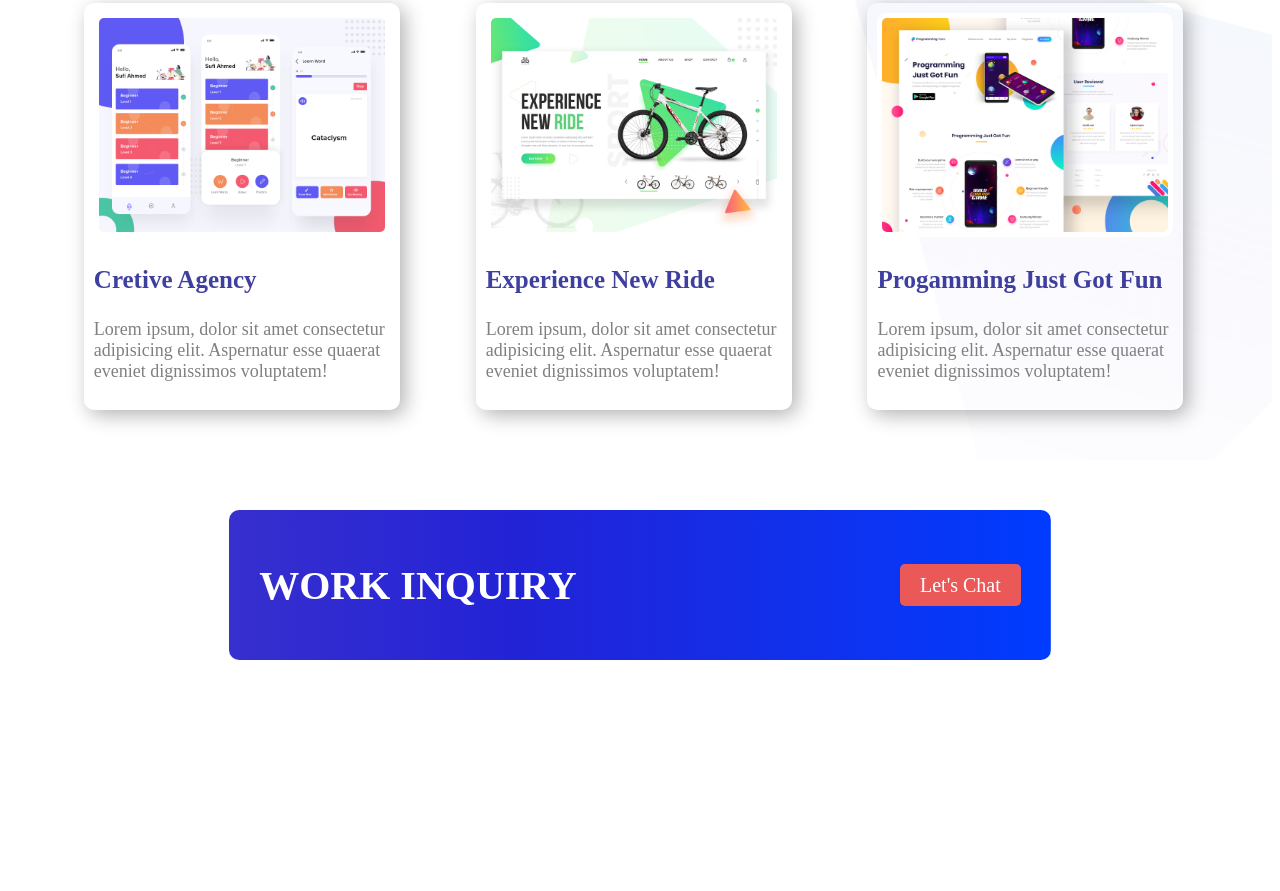
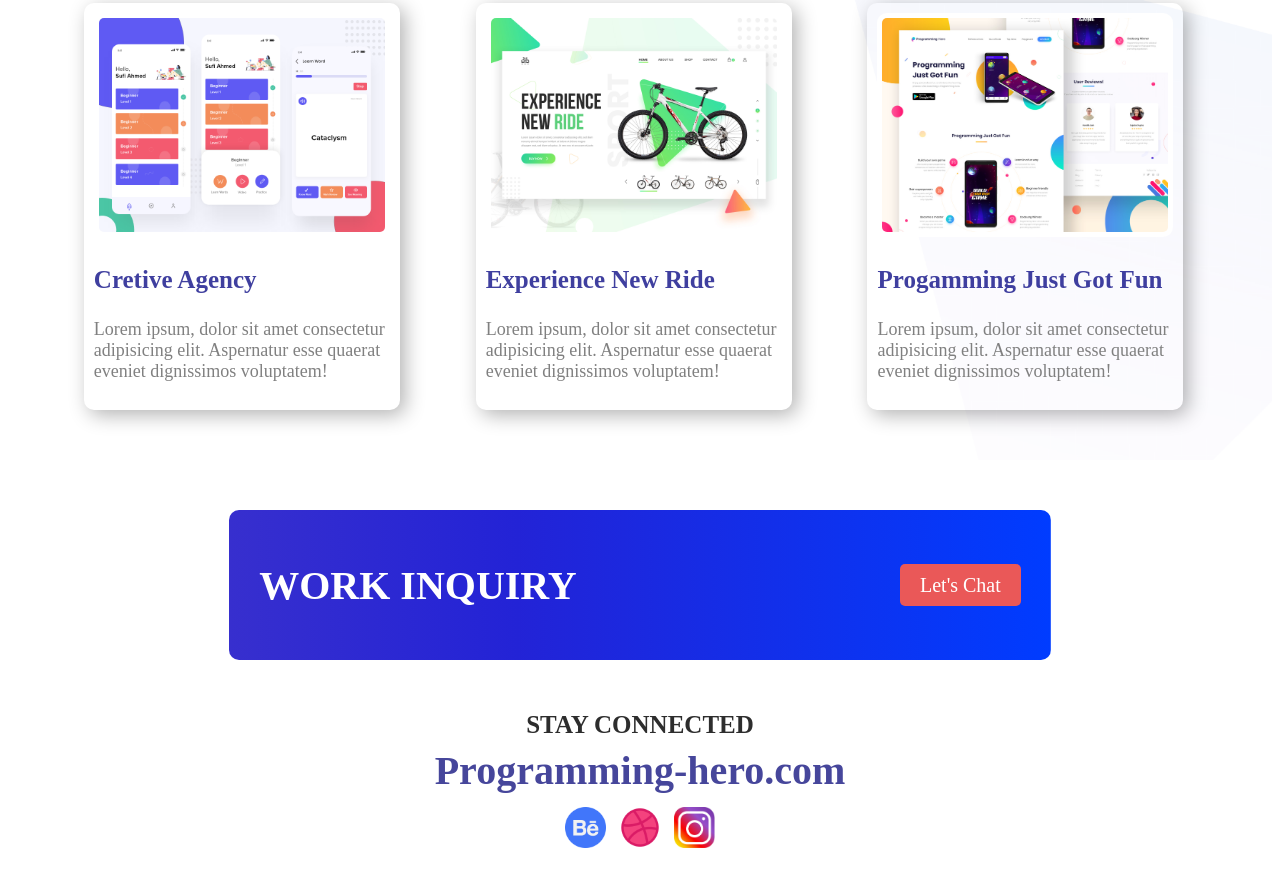
Before and after one commit to jonytalukdar/my-portfolio, a plain HTML site: page index.html in a window 1280 px wide. Shown: the part 1507-2398 px from the top of the page. Before the commit the page ends 2175 px from the top, so only its background shows below. Drawn offline with Linux system fonts and the light colour scheme.

Commit message:
added some line in css file

```diff
--- a/index.html
+++ b/index.html
@@ -81,5 +81,13 @@
         <a href="#" class="lets-button">Let's Chat</a>
       </div>
     </section>
+
+    <section id="stay-connected">
+      <h2>STAY CONNECTED</h2>
+      <h1>Programming-hero.com</h1>
+      <img src="icons/Group 33059.png" alt="" />
+      <img src="icons/image 6.png" alt="" />
+      <img src="icons/image 7.png" alt="" />
+    </section>
   </body>
 </html>
--- a/style.css
+++ b/style.css
@@ -157,3 +157,26 @@ img {
   margin-right: 30px;
   border-radius: 5px;
 }
+
+#stay-connected {
+  width: 40%;
+  margin: auto;
+  text-align: center;
+}
+
+#stay-connected img {
+  width: 8%;
+  margin: 5px;
+}
+
+#stay-connected h2 {
+  font-size: 25px;
+  color: #2d2d2d;
+  margin-bottom: 5px;
+}
+
+#stay-connected h1 {
+  font-size: 40px;
+  margin: 8px 0;
+  color: #46469b;
+}
```
Also changed, not shown: icons/Group 33059.png (added), icons/image 6.png (added), icons/image 7.png (added).
